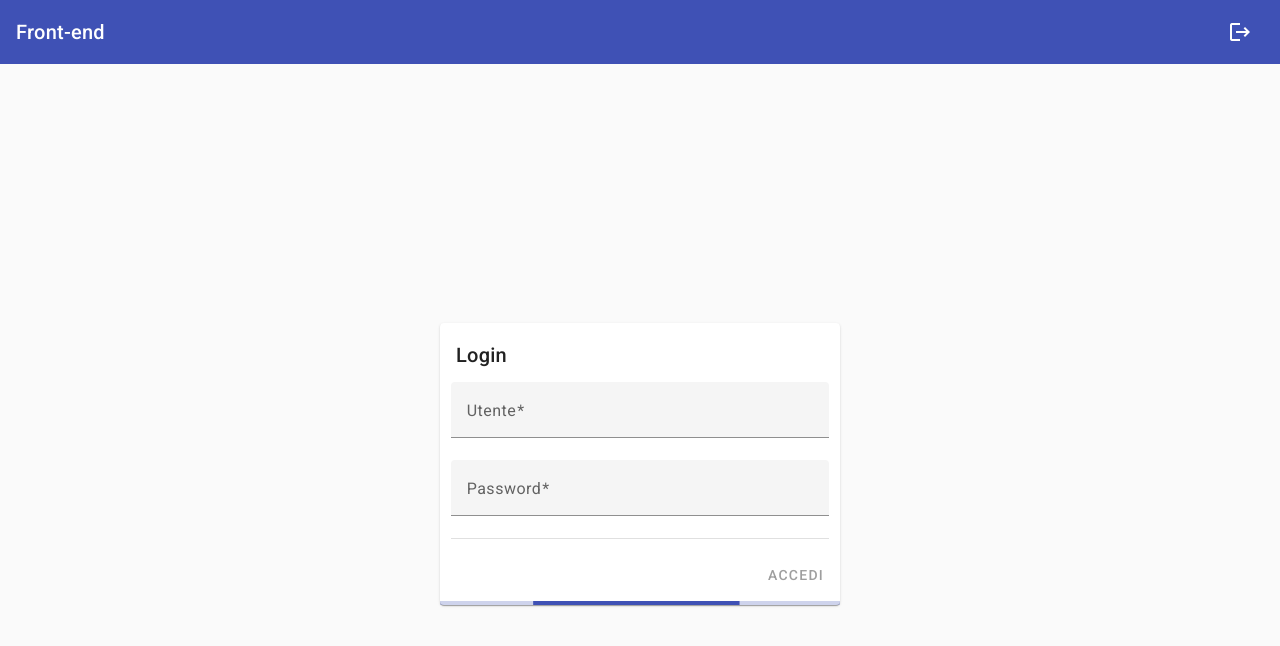
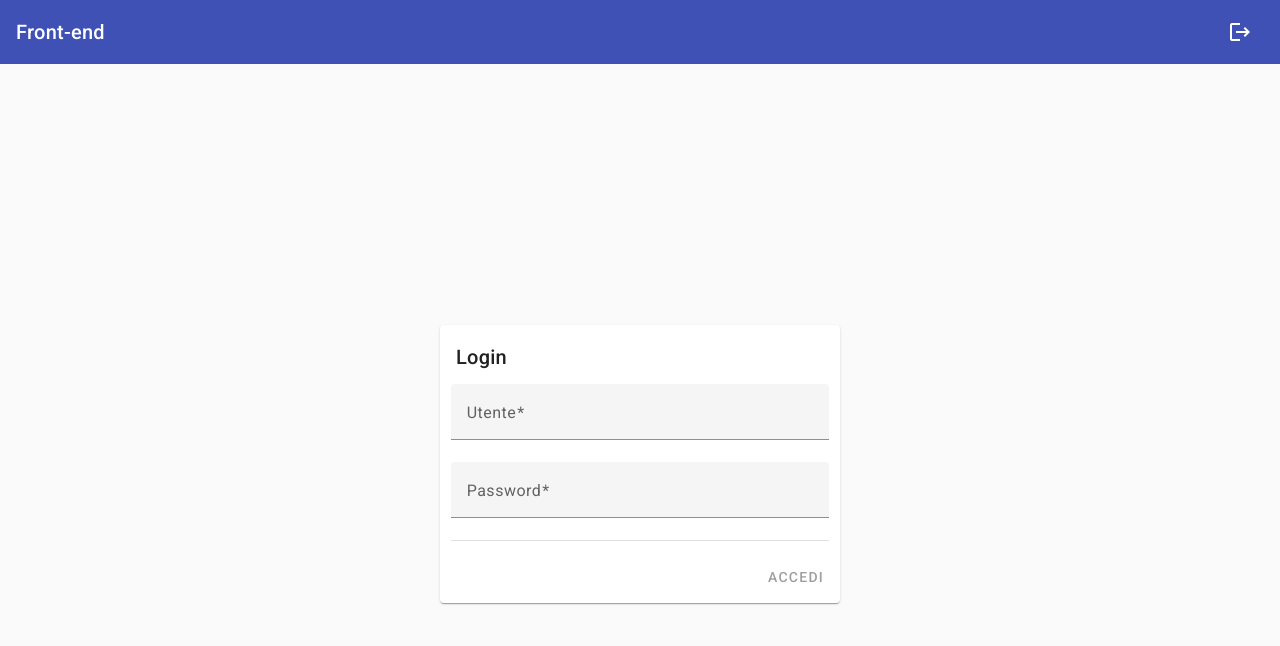
Before and after one commit to marc0x71/django-angular, an Angular app in the folder frontend/: page /login in a window 1280 px wide. Shown: the top 646 px of the page. Built offline with nearby package versions, Linux system fonts and the light colour scheme.

Commit message:
Corretta visualizzazione MatProgressBar

```diff
--- a/frontend/src/app/login/login.component.html
+++ b/frontend/src/app/login/login.component.html
@@ -19,7 +19,7 @@
     <mat-card-actions align="end">
       <button mat-button type="submit" [disabled]="!userForm.valid">ACCEDI</button>
     </mat-card-actions>
-    <mat-card-footer>
+    <mat-card-footer [hidden]="hideLoading">
       <mat-progress-bar mode="indeterminate"></mat-progress-bar>
     </mat-card-footer>
   </mat-card>
--- a/frontend/src/app/login/login.component.ts
+++ b/frontend/src/app/login/login.component.ts
@@ -40,6 +40,7 @@ export class LoginComponent {
     username: new FormControl('', Validators.required),
     password: new FormControl('', Validators.required),
   });
+  hideLoading = true;
 
   @ViewChild('errorDialog') errorDialog!: TemplateRef<any>;
 
@@ -50,9 +51,11 @@ export class LoginComponent {
   ) {}
 
   onSubmit() {
+    this.hideLoading = false;
     this.authService
       .login(this.userForm.value['username']!, this.userForm.value['password']!)
       .subscribe((logged) => {
+        this.hideLoading = true;
         if (logged) {
           this.router.navigate(['home']);
         } else {
```
